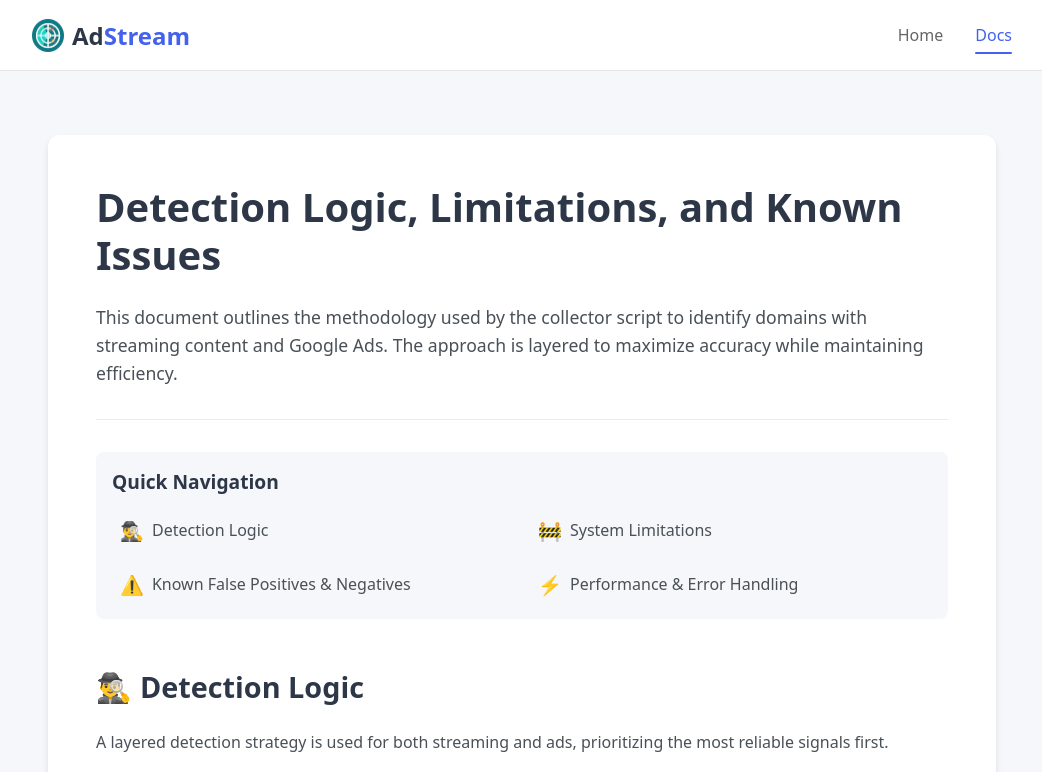
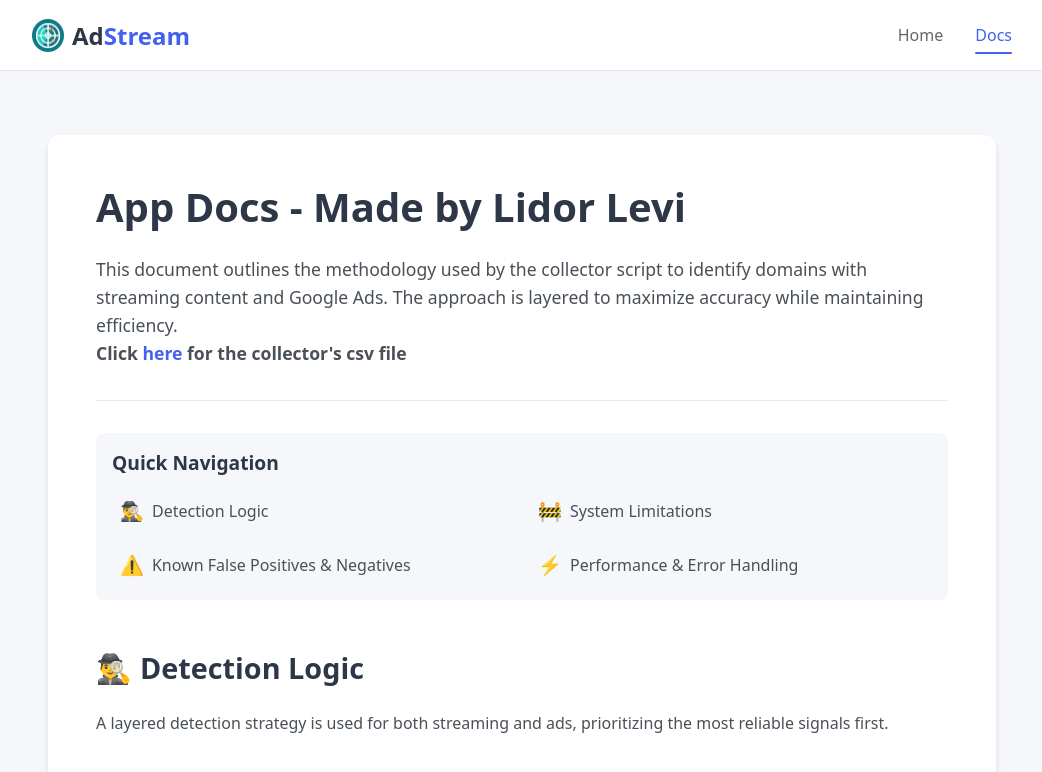
Before and after one commit to LidorLevi123/adstream-finder-frontend, a React (Vite) app: page /docs in a window 1280 px wide. Shown: the top 772 px of the page, without its empty margins (118-1160 px from the left). Built offline with nearby package versions, Linux system fonts and the light colour scheme.

Commit message:
add csv link to docs

```diff
--- a/src/assets/styles/pages/DocsPage.css
+++ b/src/assets/styles/pages/DocsPage.css
@@ -25,6 +25,10 @@
         margin-bottom: 2rem;
         padding-bottom: 2rem;
         border-bottom: 1px solid var(--border-light);
+
+        .csv-link {
+            color: var(--primary);
+        }
     }
 
     .docs-legend {
--- a/src/pages/DocsPage.jsx
+++ b/src/pages/DocsPage.jsx
@@ -9,12 +9,16 @@ export function DocsPage() {
     }
 
     return (
-        <div className="docs-page">
+    <div className="docs-page">
             <div className="docs-container">
-                <h1>Detection Logic, Limitations, and Known Issues</h1>
+                <h1>App Docs - Made by Lidor Levi</h1>
                 <p className="docs-intro">
                     This document outlines the methodology used by the collector script to identify domains with streaming content and Google Ads.
                     The approach is layered to maximize accuracy while maintaining efficiency.
+                    <br />
+                    <strong>
+                        Click <a href="https://github.com/LidorLevi123/adstream-finder-backend/blob/main/data/collector-data.csv" className="csv-link" target="_blank" rel="noopener noreferrer">here</a> for the collector's csv file
+                    </strong>
                 </p>
 
                 <div className="docs-legend">
```
